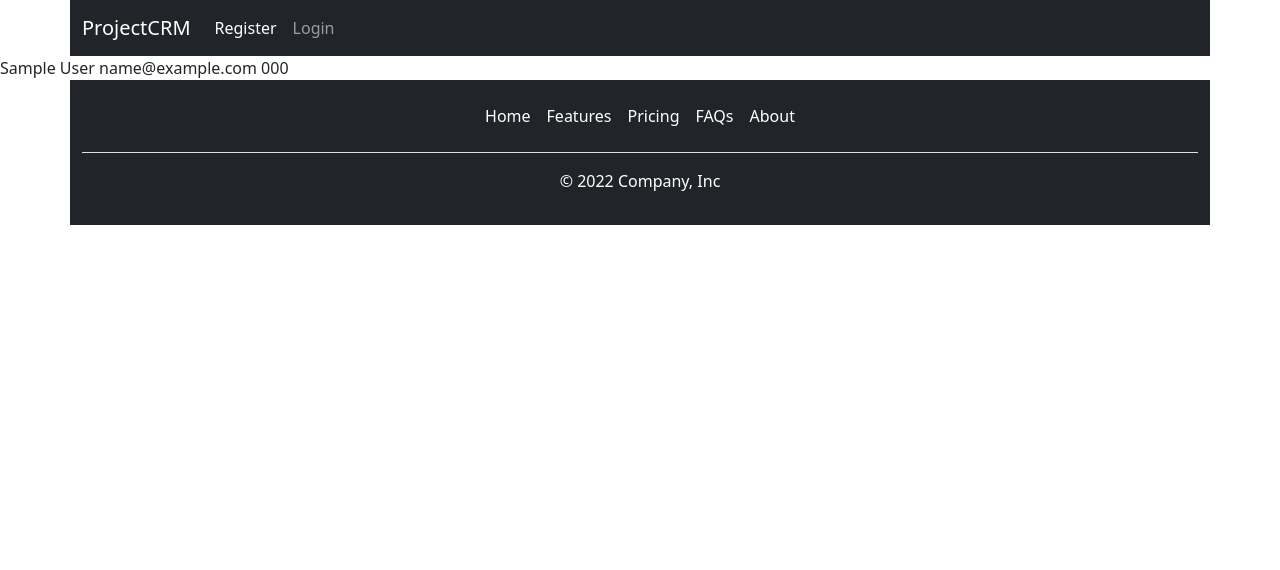
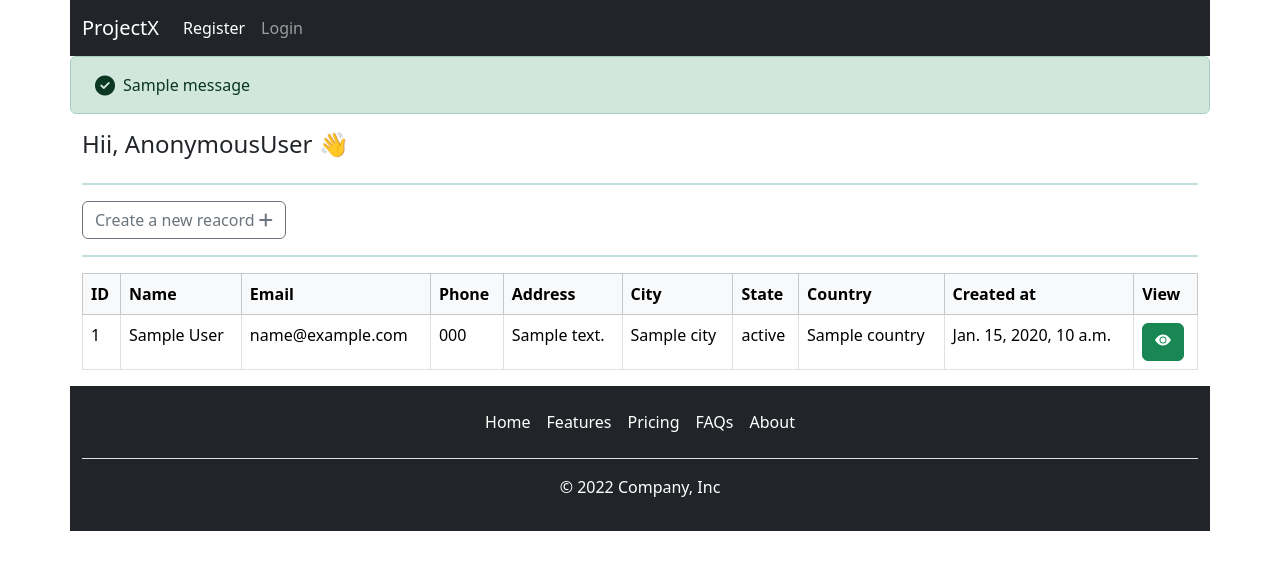
Before and after one commit to abhishekdubey1412/crm, a Django app: template ProjectCRM/templates/dashboard.html in a window 1280 px wide. Shown: the top 570 px of the page. Run offline with Django 5.2, Linux system fonts and the light colour scheme; the template is opened without the code that fills it: most values are stand-ins (such as "Sample title", 1, 10 or a date in 2020); one stand-in notice (Sample message) is shown; some libraries are stand-ins or nearby versions.

Commit message:
Date: 27/06/2024 implemented crispy form and created modified dashboard

```diff
--- a/ProjectCRM/ProjectCRM/settings.py
+++ b/ProjectCRM/ProjectCRM/settings.py
@@ -26,8 +26,11 @@ INSTALLED_APPS = [
     'django.contrib.sessions',
     'django.contrib.messages',
     'django.contrib.staticfiles',
-    'core'
+    'core',
+    'crispy_forms'
 ]
+
+CRISPY_TEMPLATES_PACK = 'bootstrap4'
 
 MIDDLEWARE = [
     'django.middleware.security.SecurityMiddleware',
--- a/ProjectCRM/core/urls.py
+++ b/ProjectCRM/core/urls.py
@@ -4,7 +4,8 @@ from . import views
 urlpatterns = [
     path('', views.home, name="home"),
     path('register/', views.register, name='register'),
-    path('sign-in/', views.sign_in, name='sign_in'),
-    path('sign-out/', views.sign_out, name='sign_out'),
+    path('login_user/', views.login_user, name='login_user'),
+    path('logout_user/', views.logout_user, name='logout_user'),
     path('dashboard/', views.dashboard, name='dashboard'),
+    path('create_record/', views.create_record, name="create_record")
 ]
--- /dev/null
+++ b/ProjectCRM/static/css/main.css
@@ -0,0 +1,12 @@
+.form-layout{
+    border-radius: 15px;
+    width: 500px;
+}
+
+.form-text{
+    color: rgb(164, 164, 164) !important;
+}
+
+input, optgroup, select, textarea{
+    width: -webkit-fill-available;
+}
--- a/ProjectCRM/templates/base.html
+++ b/ProjectCRM/templates/base.html
@@ -14,35 +14,47 @@
 <body>
     <nav class="navbar navbar-expand-lg navbar-dark bg-dark container">
         <div class="container">
-            <a class="navbar-brand" href="{% url 'home' %}">ProjectCRM</a>
+            <a class="navbar-brand" href="{% url 'home' %}">ProjectX</a>
             <button class="navbar-toggler" type="button" data-bs-toggle="collapse" data-bs-target="#navbarNav"
                 aria-controls="navbarNav" aria-expanded="false" aria-label="Toggle navigation">
                 <span class="navbar-toggler-icon"></span>
             </button>
             <div class="collapse navbar-collapse" id="navbarNav">
                 <ul class="navbar-nav">
+
                     {% if user.is_authenticated %}
                     <li class="nav-item">
-                        <a class="nav-link active" aria-current="page" href="{% url "dashboard" %}">Dashboard <i
+                        <a class="nav-link active" aria-current="page" href="{% url 'dashboard' %}">Dashboard <i
                             class="fa-solid fa-house"></i></a>
                         </li>
 
                         <li class="nav-item">
-                        <a class="nav-link active" aria-current="page" href="{% url "sign_out" %}">Sign out <i
+                            <a class="nav-link active" aria-current="page" href="{% url 'logout_user' %}">Sign out <i
                                 class="fa-solid fa-right-from-bracket"></i></i></a>
                         </li>
                         {% else %}
+
                         <li class="nav-item">
                             <a class="nav-link active" aria-current="page" href="{% url 'register' %}">Register</a>
                     </li>
                     <li class="nav-item">
-                        <a class="nav-link" href="{% url "sign_in" %}">Login</a>
+                        <a class="nav-link" href="{% url 'login_user' %}">Login</a>
                     </li>
                     {% endif %}
                 </ul>
             </div>
         </div>
     </nav>
+    {% if messages %}
+    {% for message in messages %}
+    <div class="alert alert-success d-flex align-items-center container" id="message_alert" role="alert">
+        <i class="fa-solid fa-circle-check fa-lg m-2"></i>
+        <div class="message">
+            {{ message }}
+        </div>
+    </div>
+    {% endfor %}
+    {% endif %}
 
     {% block content %}
     {% endblock content %}
--- a/ProjectCRM/templates/dashboard.html
+++ b/ProjectCRM/templates/dashboard.html
@@ -1,9 +1,54 @@
 {% extends "base.html" %}
-    {% block content %}
-        {% for record in records %}
-            {{record.first_name}}
-            {{record.last_name}}
-            {{record.email}}
-            {{record.phone}}
-        {% endfor %}
-    {% endblock content %}
+{% block content %}
+<div id="min-height" class="container mt-3">
+    <div class="row">
+        <h4>Hii, {{user}} 👋</h4>
+    </div>
+    <hr style="color: teal; border: 1px solid teal;">
+    <a href="{% url "create_record" %}">
+        <button type="button" class="btn btn-outline-secondary">Create a new reacord <i class="fa-solid fa-plus"></i>
+        </button>
+    </a>
+    <hr style="color: teal; border: 1px solid teal;">
+    <div class="table-responsive">
+        <table class="table table-hover table-bordered">
+            <thead class="table-light">
+                <th scope="col">ID</th>
+                <th scope="col">Name</th>
+                <th scope="col">Email</th>
+                <th scope="col">Phone</th>
+                <th scope="col">Address</th>
+                <th scope="col">City</th>
+                <th scope="col">State</th>
+                <th scope="col">Country</th>
+                <th scope="col">Created at</th>
+                <th scope="col">View</th>
+            </thead>
+            <tbody>
+                {% for record in records %}
+                <tr>
+                    <td scope="row">{{record.id}}</td>
+                    <td>{{record.first_name}} {{record.last_name}}</td>
+                    <td>{{record.email}}</td>
+                    <td>{{record.phone}}</td>
+                    <td>{{record.address}}</td>
+                    <td>{{record.city}}</td>
+                    <td>{{record.state}}</td>
+                    <td>{{record.country}}</td>
+                    <td>{{record.created_at}}</td>
+                    <td><a href=""><button type="button" class="btn btn-success">
+                            <svg xmlns="http://www.w3.org/2000/svg" width="16" height="16" fill="currentColor"
+                                class="bi bi-eye-fill" viewBox="0 0 16 16" style="vertical-align: initial !important;">
+                                <path d="M10.5 8a2.5 2.5 0 1 1-5 0 2.5 2.5 0 0 1 5 0"></path>
+                                <path
+                                    d="M0 8s3-5.5 8-5.5S16 8 16 8s-3 5.5-8 5.5S0 8 0 8m8 3.5a3.5 3.5 0 1 0 0-7 3.5 3.5 0 0 0 0 7">
+                                </path>
+                            </svg>
+                        </button></a></td>
+                </tr>
+                {% endfor %}
+            </tbody>
+        </table>
+    </div>
+</div>
+{% endblock content %}
--- a/ProjectCRM/templates/index.html
+++ b/ProjectCRM/templates/index.html
@@ -6,7 +6,7 @@
         <p>Keep track of your records effectively.</p>
     </div><br>
     <div class="d-grid gap-2 col-3 mx-auto">
-            <a href="#">
+        <a href="{% url 'register' %}">
             <button class="btn btn-dark" type="button"> Create your account <i class="fa-solid fa-address-book"></i></button>
         </a>
     </div>
```
Also changed, not shown: ProjectCRM/core/views.py (+25 -7 lines), ProjectCRM/templates/create_record.html (added, +18 -0 lines), ProjectCRM/templates/register.html (+12 -4 lines), ProjectCRM/templates/sign-in.html (deleted, +0 -13 lines), ProjectCRM/templates/update_record.html (added, +18 -0 lines), ProjectCRM/templates/user_login.html (added, +21 -0 lines), ProjectCRM/templates/view-record.html (added, +23 -0 lines), ProjectCRM/db.sqlite3, 3 other files. Lines whose indentation alone changed are shown as unchanged.
